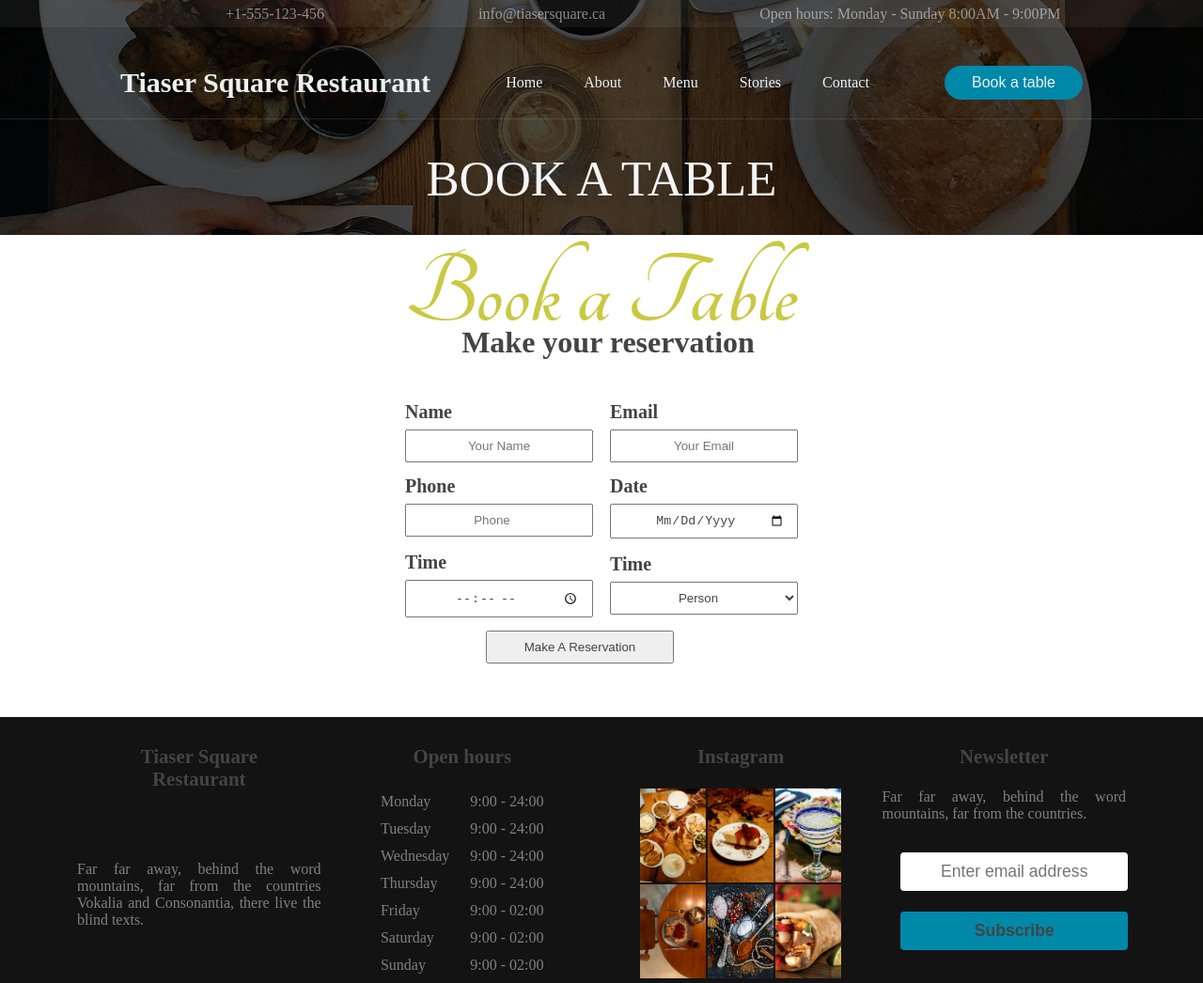
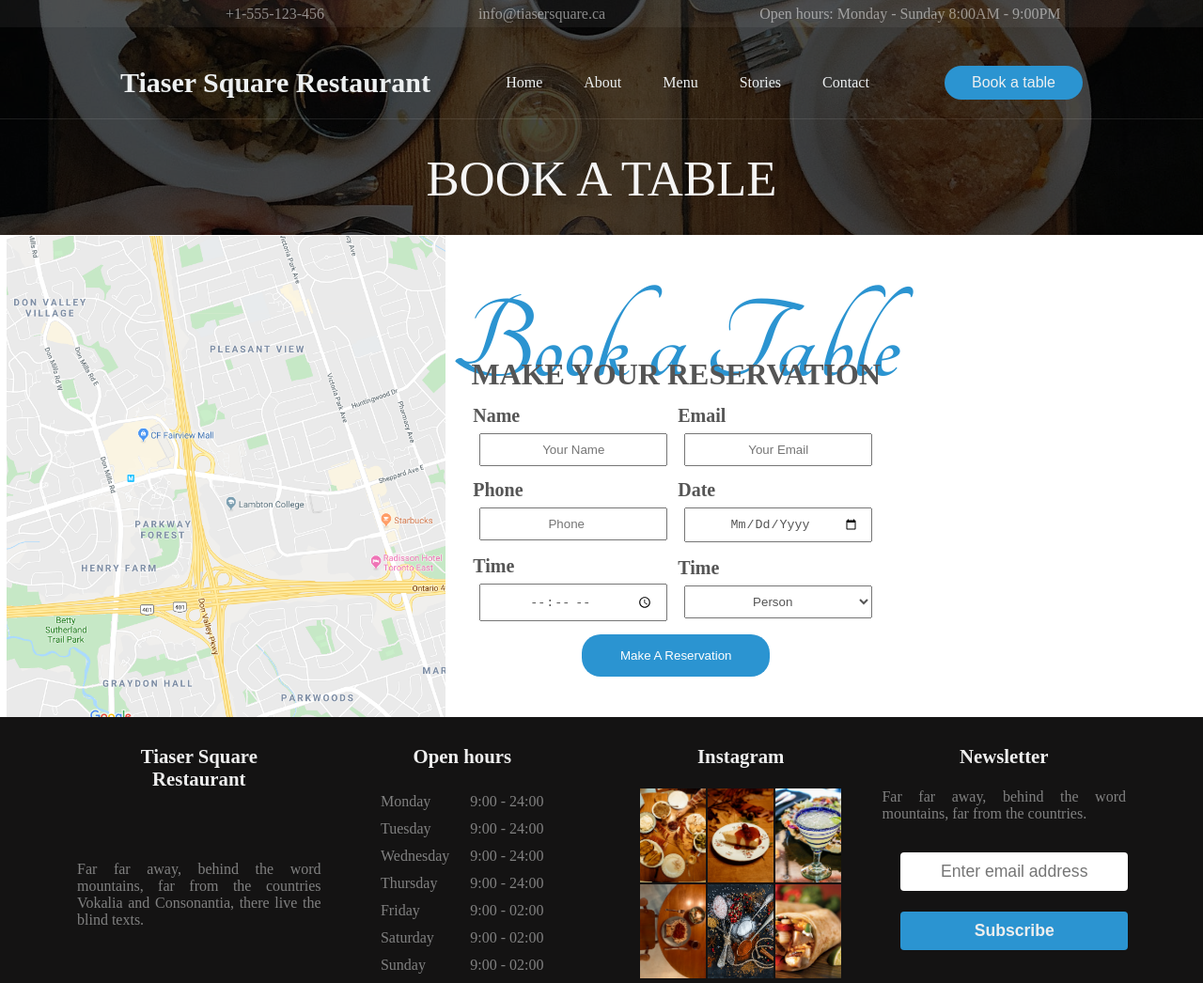
Before and after one commit to sergiosanchezs/Web-I-Project, a website: page book_table.html in a window 1280 px wide. Shown: the top 1046 px of the page at 94% size. Drawn offline with Linux system fonts and the light colour scheme.

Commit message:
map added in book_table.html and change the title colors to blue

```diff
--- a/book_table.html
+++ b/book_table.html
@@ -51,10 +51,19 @@
     <div class="body">
         <form action="" method="POST">
             <div class="form_table">
+				<div class="map">
+					<div class="row">
+						<div class="container left">
+							<div class="col ">
+								<img class="img_map" src="images/map.png">
+							</div>
+						</div>
+					</div>
+				</div>
                 <div class="info">
                     <div class="row">
                         <div class="container">
-                            <div class="col tangerine_font full h title">Book a Table</div>
+                            <div class="tangerine_font col  full title">Book a Table</div>
                             <div class="col full h overlapping" style="text-align: center;">Make your reservation</div>
                         </div>
                     </div>
@@ -98,10 +107,7 @@
                     </div>
                     <div class="row">
                             <div class="container left">
-                                <div class="col"><input type="submit" name="submit" value="Make a Reservation"></div>
-                            </div>
-                            <div class="container left">
-                                <div class="col"><span>&nbsp;</span></div>
+                                <div class="col"><input type="submit" class="btn_reservation" name="submit" value="Make a Reservation"></div>
                             </div>
                         </div>
                 </div>
--- a/css/styles.css
+++ b/css/styles.css
@@ -2,7 +2,7 @@
   box-sizing: border-box;
   margin: 0;
   padding: 0;
-  color: #444;
+  color: #eee;
 }
 
 /* Real Body of the webpage */
@@ -34,7 +34,7 @@ main {
   opacity: .7;
 }
 
-/* No decoration for this elements */
+/* No decoration for these elements */
 li, a, button {
   font-weight: 400;
   font-size: 16px;
@@ -106,7 +106,7 @@ li, a, button {
 
 .nav__links li a:hover {
   transition: all 0.1s ease 0s;
-  color: #0088a9;
+  color: #2B94D1;
 }
 
 .nav__links li a:active { /* When the link is active it has a color */
@@ -115,7 +115,7 @@ li, a, button {
 
 button {
   padding: 9px 29px;
-  background-color: rgba(0, 136, 169, 1);
+  background-color: #2B94D1;
   border: none;
   border-radius: 50px;
   cursor: pointer;
@@ -142,8 +142,8 @@ button:hover {
 .tangerine_font {
   font-family: 'Tangerine', cursive;
   font-size: 7rem;
-  /* color: rgba(0, 136, 169, 0.6); */
-  color: rgb(201, 201, 66);
+  color: #2B94D1 !important;
+  font-weight: 900;
   transition: all 0.3s ease 0s;
 }
 .slogan {
@@ -194,14 +194,14 @@ td p {
 /********************************************************/
 /* Book Table Page */
 .form_table {
-  display: block;
-  width: 60%;
-  text-align: center;
+  display: flex;
+  /* width: 100%; */
+  /* text-align: center; */
   color: black;
-  margin-left: 20%;
-  margin-right: 20%;
+  margin-left: 0;
+  margin-right: 0;
 }
-.row, col {
+.row, .col {
   display: block;
   text-align: center;
 }
@@ -210,13 +210,15 @@ td p {
 }
 .col {
   margin: 7px 7px;
-  width: 50%;
+  width: 100%;
+  color: #555;
 }
-.col input, .col select, .col span {
+.col input, .col select, .col span, .col option {
   text-align: center;
   padding: 8px 12px;
   text-transform: capitalize;
-  width: 200px !important;
+  width: 200px;
+  color: #555;
 }
 .full {
   width: 100%;
@@ -227,17 +229,40 @@ td p {
 }
 .h {
   font-size: 20px;
-  font-weight: 800;
+  font-weight: 900;
   text-align: left;
 }
 .title {
-  font-size: 7rem;
+  font-size: 8rem;
   padding: 0;
 }
 .overlapping {
   position: relative;
-  top: -30px;
+  margin-top: -59px;
   font-size: 2rem;
+  text-transform: uppercase;
+  /* font-size: 20px; */
+}
+.img_map {
+  width: 100%;
+  margin-top:-6px;
+  height: 512px;
+  object-fit: cover;
+  align-content: center;
+  padding: 0;
+}
+.info, .map {
+  max-width: 50%;
+  text-align: center;
+  align-content: center;
+}
+.btn_reservation {
+  border: 0;
+  background-color: #2B94D1;
+  color:white !important;
+  padding: 15px 30px !important;
+  border-radius: 20px;
+  cursor: pointer;
 }
 
 
@@ -317,9 +342,11 @@ td{
   padding-top: 30px;
 }
 .b {
-  background-color: rgba(0, 136, 169, 1);
+  background-color: #2B94D1;
   text-decoration: none;
   font-weight: 600;
+  cursor: pointer;
+  /* color: white; */
 
 
 }
```
